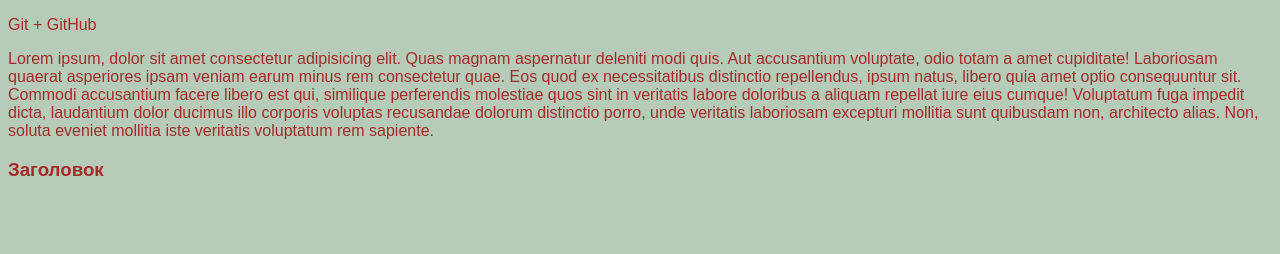
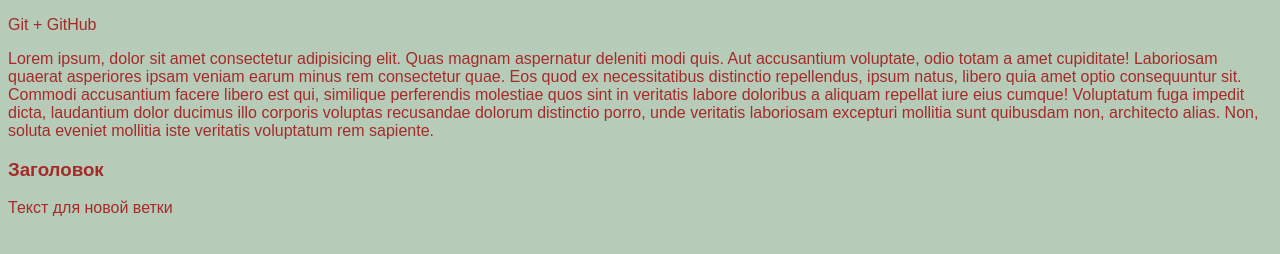
Before and after one commit to R0mio/Gittest, a plain HTML site: page index.html in a window 1280 px wide. Drawn offline with Linux system fonts and the light colour scheme.

Commit message:
Новая ветка и абзац в ней

```diff
--- a/index.html
+++ b/index.html
@@ -10,5 +10,6 @@
   <p>Git + GitHub</p>
   <p>Lorem ipsum, dolor sit amet consectetur adipisicing elit. Quas magnam aspernatur deleniti modi quis. Aut accusantium voluptate, odio totam a amet cupiditate! Laboriosam quaerat asperiores ipsam veniam earum minus rem consectetur quae. Eos quod ex necessitatibus distinctio repellendus, ipsum natus, libero quia amet optio consequuntur sit. Commodi accusantium facere libero est qui, similique perferendis molestiae quos sint in veritatis labore doloribus a aliquam repellat iure eius cumque! Voluptatum fuga impedit dicta, laudantium dolor ducimus illo corporis voluptas recusandae dolorum distinctio porro, unde veritatis laboriosam excepturi mollitia sunt quibusdam non, architecto alias. Non, soluta eveniet mollitia iste veritatis voluptatum rem sapiente.</p>
   <h3>Заголовок</h3>
+  <p>Текст для новой ветки</p>
 </body>
 </html>
```
